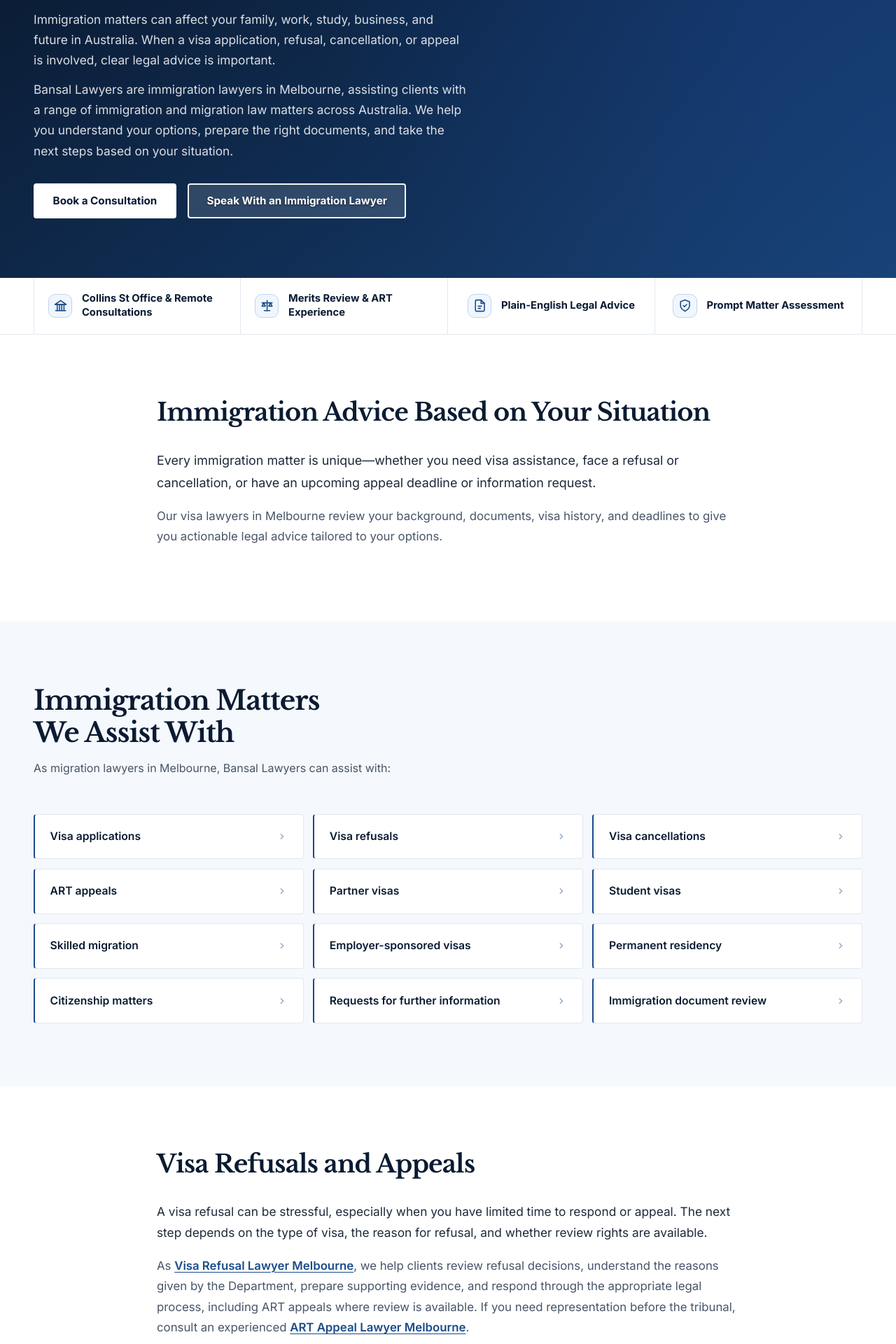
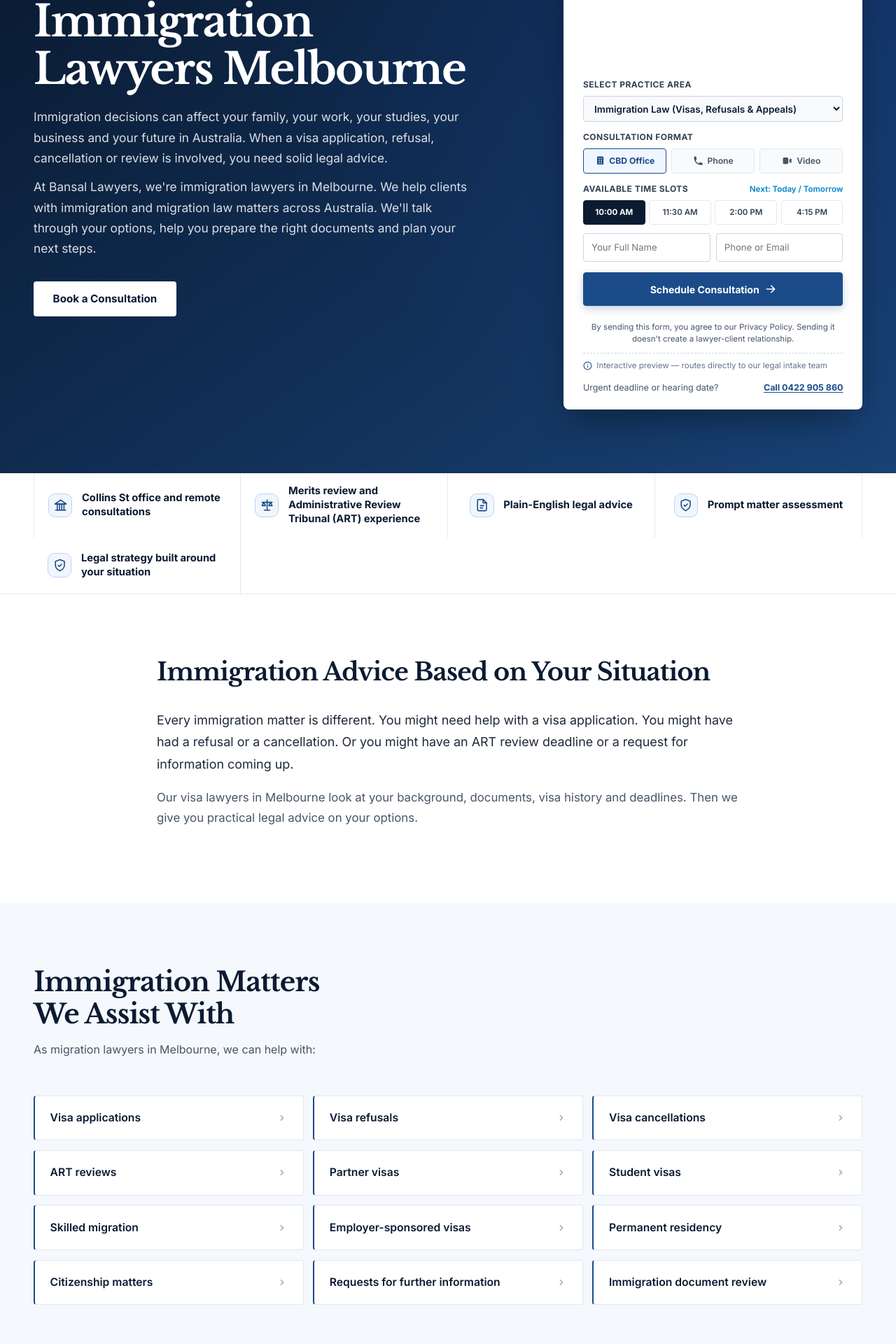
Before and after one commit to amitsaini2025/bansal_lawyers_latest, a Next.js app: page /immigration-lawyers-melbourne in a window 1280 px wide. Shown: the part 400-2320 px from the top of the page at 70% size. Built offline with nearby package versions, Linux system fonts and the light colour scheme; no server answers.

Commit message:
Update Immigration Lawyers Melbourne page to exact user copy and layout specifications

```diff
--- a/app/immigration-lawyers-melbourne/page.tsx
+++ b/app/immigration-lawyers-melbourne/page.tsx
@@ -3,11 +3,10 @@
 import { StructuredData } from "@/components/seo";
 import {
   Breadcrumbs,
-  ButtonLink,
-  Container,
   CtaSection,
   Faq,
   Hero,
+  HeroBookingPlaceholder,
   Section,
   SectionHeader,
   TrustBar,
@@ -50,7 +49,7 @@
     href: "/immigration-lawyers-melbourne/visa-cancellation-lawyer-melbourne/",
   },
   {
-    title: "ART appeals",
+    title: "ART reviews",
     href: "/immigration-lawyers-melbourne/art-appeal-lawyer-melbourne/",
   },
   {
@@ -88,39 +87,39 @@
 ];
 
 const approachPoints = [
-  "Plain-language explanation of your immigration options",
-  "Review of visa history and documents",
-  "Assistance with refusal and cancellation matters",
-  "Support with appeals and evidence preparation",
-  "Practical advice based on deadlines and risk",
-  "Professional handling of sensitive immigration matters",
+  "Explaining your immigration options in plain language",
+  "Reviewing your visa history and documents",
+  "Helping with refusals and cancellations",
+  "Supporting review applications and evidence preparation",
+  "Giving practical advice based on your deadlines and risks",
+  "Handling sensitive immigration matters with care",
 ];
 
 const immigrationFaqs = [
   {
-    question: "Can Bansal Lawyers help with a visa refusal?",
+    question: "Can you help with a visa refusal?",
     answer:
-      "Yes. We review the refusal decision, explain your options, help gather supporting evidence, and advise on appeal rights where they are available.",
+      "Yes. We review the refusal decision and explain your options. We help gather supporting evidence and advise on review rights where they're available.",
   },
   {
     question: "Do you assist with ART appeals?",
     answer:
-      "Yes. We assist with ART appeals for visa refusals and cancellations, and with other migration-related decisions that can be reviewed.",
+      "Yes. We assist with ART reviews, often called appeals, for visa refusals and cancellations. We also help with other migration-related decisions that can be reviewed.",
   },
   {
     question: "Can you help with partner visa applications?",
     answer:
-      "Yes. We prepare partner and spouse visa applications, including de facto relationship evidence and supporting documents.",
+      "Yes. We prepare partner visa applications (often called spouse visas), including de facto relationship evidence and supporting documents.",
   },
   {
     question: "Do you help with student visa matters?",
     answer:
-      "Yes. We assist with student visa applications, refusals, and requests from the Department, including the Genuine Student requirement.",
+      "Yes. We help with student visa applications, refusals and requests from the Department, including the Genuine Student requirement.",
   },
   {
     question: "When should I contact an immigration lawyer?",
     answer:
-      "As early as possible, especially if you have received a refusal, a cancellation notice, or a request for information, or if an appeal deadline is coming up.",
+      "As early as you can. That's especially true if you've received a refusal, a cancellation notice or a request for information, or if a review deadline is coming up.",
   },
 ];
 
@@ -138,59 +137,51 @@
 
       <Breadcrumbs items={breadcrumbs} />
 
-      {/* 1. Hero Section: Immigration Lawyers in Melbourne [H1] */}
+      {/* 1. Hero Section: Immigration Lawyers Melbourne [H1] */}
       <Hero
-        eyebrow="Bansal Lawyers · Melbourne CBD"
-        title="Immigration Lawyers in Melbourne"
+        title="Immigration Lawyers Melbourne"
         intro={
           <>
             <p>
-              Immigration matters can affect your family, work, study, business, and future in Australia. When a visa application, refusal, cancellation, or appeal is involved, clear legal advice is important.
+              Immigration decisions can affect your family, your work, your studies, your business and your future in Australia. When a visa application, refusal, cancellation or review is involved, you need solid legal advice.
             </p>
             <p style={{ marginTop: "0.75rem" }}>
-              Bansal Lawyers are immigration lawyers in Melbourne, assisting clients with a range of immigration and migration law matters across Australia. We help you understand your options, prepare the right documents, and take the next steps based on your situation.
+              At Bansal Lawyers, we&apos;re immigration lawyers in Melbourne. We help clients with immigration and migration law matters across Australia. We&apos;ll talk through your options, help you prepare the right documents and plan your next steps.
             </p>
           </>
         }
         primaryAction={{ label: "Book a Consultation", href: "/contact" }}
-        secondaryAction={{
-          label: "Speak With an Immigration Lawyer",
-          href: "tel:+61422905860",
-        }}
+        aside={<HeroBookingPlaceholder defaultPracticeArea="immigration" />}
       />
 
       <TrustBar
         items={[
-          "Collins St Office & Remote Consultations",
-          "Merits Review & ART Experience",
-          "Plain-English Legal Advice",
-          "Prompt Matter Assessment",
+          "Collins St office and remote consultations",
+          "Merits review and Administrative Review Tribunal (ART) experience",
+          "Plain-English legal advice",
+          "Prompt matter assessment",
+          "Legal strategy built around your situation",
         ]}
       />
 
       {/* 2. Immigration Advice Based on Your Situation [H2] */}
       <Section tone="white">
-        <Container>
         <div style={{ maxWidth: "52rem", margin: "0 auto" }}>
-            <span className="eyebrow">Tailored Legal Strategy</span>
           <h2>Immigration Advice Based on Your Situation</h2>
           <p style={{ fontSize: "1.12rem", lineHeight: "1.75", color: "var(--ink)", marginTop: "1rem" }}>
-              Every immigration matter is unique—whether you need visa assistance, face a refusal or cancellation, or have an upcoming appeal deadline or information request.
+            Every immigration matter is different. You might need help with a visa application. You might have had a refusal or a cancellation. Or you might have an ART review deadline or a request for information coming up.
           </p>
           <p style={{ fontSize: "1.05rem", lineHeight: "1.75", color: "var(--ink-secondary)", marginTop: "0.75rem" }}>
-              Our visa lawyers in Melbourne review your background, documents, visa history, and deadlines to give you actionable legal advice tailored to your options.
+            Our visa lawyers in Melbourne look at your background, documents, visa history and deadlines. Then we give you practical legal advice on your options.
           </p>
         </div>
-        </Container>
       </Section>
 
       {/* 3. Immigration Matters We Assist With [H2] */}
       <Section tone="warm" id="matters">
-        <Container>
         <SectionHeader
-            eyebrow="Comprehensive Practice"
           title="Immigration Matters We Assist With"
-            intro="As migration lawyers in Melbourne, Bansal Lawyers can assist with:"
+          intro="As migration lawyers in Melbourne, we can help with:"
         />
         <div className="matters-grid">
           {immigrationMatters.map((matter) => (
@@ -228,17 +219,15 @@
             </Link>
           ))}
         </div>
-        </Container>
       </Section>
 
       {/* 4. Visa Refusals and Appeals [H2] */}
       <Section tone="white" id="refusals-and-appeals">
-        <Container>
         <div style={{ maxWidth: "52rem", margin: "0 auto" }}>
           <span className="eyebrow">Merits Review & Tribunal Deadlines</span>
           <h2>Visa Refusals and Appeals</h2>
           <p style={{ fontSize: "1.08rem", lineHeight: "1.75", color: "var(--ink)", marginTop: "1rem" }}>
-              A visa refusal can be stressful, especially when you have limited time to respond or appeal. The next step depends on the type of visa, the reason for refusal, and whether review rights are available.
+            A visa refusal is stressful, especially when you don&apos;t have long to respond or ask for a review. What you do next depends on the visa type, the reason for the refusal and whether you have review rights.
           </p>
           <p style={{ fontSize: "1.05rem", lineHeight: "1.75", color: "var(--ink-secondary)", marginTop: "0.75rem" }}>
             As{" "}
@@ -246,14 +235,14 @@
               href="/immigration-lawyers-melbourne/visa-refusal-lawyer-melbourne/"
               style={{ color: "var(--brand-blue)", fontWeight: 600, textDecoration: "underline" }}
             >
-                Visa Refusal Lawyer Melbourne
+              visa refusal lawyers in Melbourne
             </Link>
-              , we help clients review refusal decisions, understand the reasons given by the Department, prepare supporting evidence, and respond through the appropriate legal process, including ART appeals where review is available. If you need representation before the tribunal, consult an experienced{" "}
+            , we help you go through the decision and the reasons the Department of Home Affairs (the Department) gave. We help you gather supporting evidence and respond through the right legal process. That includes asking the ART to review the decision, often called an appeal, where review is available. If you need someone to represent you at the tribunal, talk to one of our{" "}
             <Link
               href="/immigration-lawyers-melbourne/art-appeal-lawyer-melbourne/"
               style={{ color: "var(--brand-blue)", fontWeight: 600, textDecoration: "underline" }}
             >
-                ART Appeal Lawyer Melbourne
+              ART appeal lawyers in Melbourne
             </Link>
             .
           </p>
@@ -267,70 +256,70 @@
               />
             </svg>
             <div>
-                <strong>If your visa has been refused, do not delay. Appeal deadlines can be strict.</strong>
+              <strong>Don&apos;t wait if your visa has been refused. Time limits for review can be strict.</strong>
               <p style={{ margin: "0.25rem 0 0", fontSize: "0.92rem", color: "#7a271a" }}>
-                  Most ART appeal applications must be lodged within strict statutory timeframes from the date of the Department&apos;s decision notification.
+                Most ART review applications have strict time limits set by law. They run from the date you&apos;re notified of the Department&apos;s decision.
               </p>
             </div>
           </div>
         </div>
-        </Container>
       </Section>
 
       {/* 5. Partner Visa and Family Migration [H2] */}
       <Section tone="warm" id="partner-visas">
-        <Container>
         <div style={{ maxWidth: "52rem", margin: "0 auto" }}>
           <span className="eyebrow">Family Unity & Relationship Evidence</span>
           <h2>Partner Visa and Family Migration</h2>
           <p style={{ fontSize: "1.08rem", lineHeight: "1.75", color: "var(--ink)", marginTop: "1rem" }}>
-              Partner visa matters require strong evidence and careful preparation. A weak application or missing information can cause delays or refusal.
+            Partner visa matters need strong evidence and careful preparation. A weak application or missing information can cause delays or a refusal.
           </p>
           <p style={{ fontSize: "1.05rem", lineHeight: "1.75", color: "var(--ink-secondary)", marginTop: "0.75rem" }}>
-              Our dedicated{" "}
+            Our{" "}
             <Link
               href="/immigration-lawyers-melbourne/partner-visa-lawyer-melbourne/"
               style={{ color: "var(--brand-blue)", fontWeight: 600, textDecoration: "underline" }}
             >
-                Partner Visa Lawyer Melbourne
+              partner visa lawyers in Melbourne
             </Link>{" "}
-              team assists clients with partner visa applications, spouse visa matters, de facto relationship evidence, document preparation, and responses to immigration concerns.
+            help with partner visa applications (often called spouse visas), de facto relationship evidence, document preparation and responses to immigration concerns.
           </p>
         </div>
-        </Container>
       </Section>
 
       {/* 6. Student Visa and Skilled Migration [H2] */}
       <Section tone="white" id="student-and-skilled">
-        <Container>
         <div style={{ maxWidth: "52rem", margin: "0 auto" }}>
           <span className="eyebrow">Education & Career Pathways</span>
           <h2>Student Visa and Skilled Migration</h2>
           <p style={{ fontSize: "1.08rem", lineHeight: "1.75", color: "var(--ink)", marginTop: "1rem" }}>
-              Students and skilled workers often need guidance on eligibility, documents, Genuine Student requirements, work-related evidence, sponsorship pathways, and long-term visa planning.
+            Students and skilled workers often need help with eligibility, documents, the Genuine Student requirement, work-related evidence, sponsorship pathways and long-term visa planning.
           </p>
           <p style={{ fontSize: "1.05rem", lineHeight: "1.75", color: "var(--ink-secondary)", marginTop: "0.75rem" }}>
-              As experienced{" "}
+            As{" "}
             <Link
               href="/immigration-lawyers-melbourne/student-visa-lawyer-melbourne/"
               style={{ color: "var(--brand-blue)", fontWeight: 600, textDecoration: "underline" }}
             >
-                Student Visa Lawyer Melbourne
+              student visa lawyers
             </Link>{" "}
-              practitioners and skilled migration lawyers, we help clients understand the process clearly before submitting or responding to a visa matter.
+            and{" "}
+            <Link
+              href="/immigration-lawyers-melbourne/skilled-migration-lawyer-melbourne/"
+              style={{ color: "var(--brand-blue)", fontWeight: 600, textDecoration: "underline" }}
+            >
+              skilled migration lawyers in Melbourne
+            </Link>
+            , we help you understand the process before you submit or respond to a visa matter.
           </p>
         </div>
-        </Container>
       </Section>
 
-      {/* 7. Why Choose Bansal Lawyers for Immigration Matters? [H2] */}
+      {/* 7. Why Choose Our Immigration Lawyers? [H2] */}
       <Section tone="warm" id="why-choose">
-        <Container>
         <div style={{ maxWidth: "52rem", margin: "0 auto" }}>
-            <span className="eyebrow">Client Commitment</span>
-            <h2>Why Choose Bansal Lawyers for Immigration Matters?</h2>
+          <h2>Why Choose Our Immigration Lawyers?</h2>
           <p style={{ fontSize: "1.08rem", lineHeight: "1.75", color: "var(--ink)", marginTop: "1rem" }}>
-              Immigration law can be complex, and small mistakes can create major issues. We provide straightforward advice, careful document review, and practical guidance at each stage of the matter.
+            Immigration law is complicated, and small mistakes can cause big problems. We give you straightforward advice, check your documents carefully, and keep our guidance practical at every stage.
           </p>
           <p style={{ fontSize: "1.02rem", fontWeight: 600, color: "var(--navy-950)", marginTop: "1.25rem", marginBottom: "0.75rem" }}>
             Our approach includes:
@@ -341,30 +330,32 @@
             ))}
           </ul>
         </div>
-        </Container>
       </Section>
 
       {/* 8. Speak With Immigration Lawyers in Melbourne [H2] */}
       <CtaSection
         title="Speak With Immigration Lawyers in Melbourne"
-        text="If you need help with a visa application, refusal, cancellation, appeal, or immigration advice, Bansal Lawyers can guide you through the next step."
+        text="Need help with a visa application, refusal, cancellation, review or immigration advice? Our team can talk you through the next step."
         action={{ label: "Book a Consultation", href: "/contact" }}
-        secondaryAction={{
-          label: "Speak With Our Immigration Team",
-          href: "tel:+61422905860",
-        }}
         phone="0422 905 860"
-        phoneLabel="Direct Immigration Solicitor"
+        phoneLabel="Speak With Our Immigration Team"
         badges={[
-          "Strictly confidential visa advice",
-          "Prompt response to urgent tribunal deadlines",
-          "Melbourne CBD & virtual consultations",
+          "Ready to talk about your visa matter? Get in touch today.",
+          "Strictly confidential consultation",
+          "Melbourne CBD & remote consultations",
         ]}
       />
 
-      {/* 9. FAQs [H2] with [H3] question items */}
+      {/* 9. FAQs [H2] */}
       <Section tone="warm" id="faqs">
-        <Faq items={immigrationFaqs} />
+        <Faq
+          items={immigrationFaqs}
+          title="Frequently Asked Questions"
+          subtitle="Quick answers to what people usually ask before they book."
+          contactTitle="Need advice about your visa or a letter from the Department?"
+          contactButtonLabel="Book a Confidential Consultation"
+          contactHref="/contact"
+        />
       </Section>
     </>
   );
--- a/components/ui/HeroBookingPlaceholder.tsx
+++ b/components/ui/HeroBookingPlaceholder.tsx
@@ -3,11 +3,15 @@
 import { useState } from "react";
 import { useRouter } from "next/navigation";
 
-export function HeroBookingPlaceholder() {
+export function HeroBookingPlaceholder({
+  defaultPracticeArea = "immigration",
+}: {
+  defaultPracticeArea?: string;
+} = {}) {
   const router = useRouter();
   const [selectedFormat, setSelectedFormat] = useState<"office" | "phone" | "video">("office");
   const [selectedSlot, setSelectedSlot] = useState<string>("10:00 AM");
-  const [practiceArea, setPracticeArea] = useState<string>("immigration");
+  const [practiceArea, setPracticeArea] = useState<string>(defaultPracticeArea);
   const [name, setName] = useState<string>("");
   const [contact, setContact] = useState<string>("");
 
@@ -39,7 +43,7 @@
       <div className="hero-booking-card__header">
         <h3 className="hero-booking-card__title">Book a Consultation</h3>
         <p className="hero-booking-card__subtitle">
-          Confidential legal advice at our Melbourne CBD office, via phone, or secure video.
+          Confidential legal advice at our Melbourne CBD office, by phone or by secure video.
         </p>
       </div>
 
@@ -179,6 +183,10 @@
             <path fillRule="evenodd" d="M10.293 3.293a1 1 0 011.414 0l6 6a1 1 0 010 1.414l-6 6a1 1 0 01-1.414-1.414L14.586 11H3a1 1 0 110-2h11.586l-4.293-4.293a1 1 0 010-1.414z" clipRule="evenodd" />
           </svg>
         </button>
+
+        <p style={{ fontSize: "0.72rem", color: "var(--ink-secondary)", lineHeight: "1.4", margin: "0.65rem 0 0", textAlign: "center" }}>
+          By sending this form, you agree to our Privacy Policy. Sending it doesn&apos;t create a lawyer-client relationship.
+        </p>
       </form>
 
       {/* Mockup helper note + Urgent call */}
@@ -192,7 +200,7 @@
           <span>Interactive preview — routes directly to our legal intake team</span>
         </div>
         <div className="hero-booking-card__urgent">
-          <span>Urgent deadline or court date?</span>
+          <span>Urgent deadline or hearing date?</span>
           <a href="tel:0422905860" className="hero-booking-card__urgent-tel">
             Call 0422 905 860
           </a>
```
Lines whose indentation alone changed are shown as unchanged.
